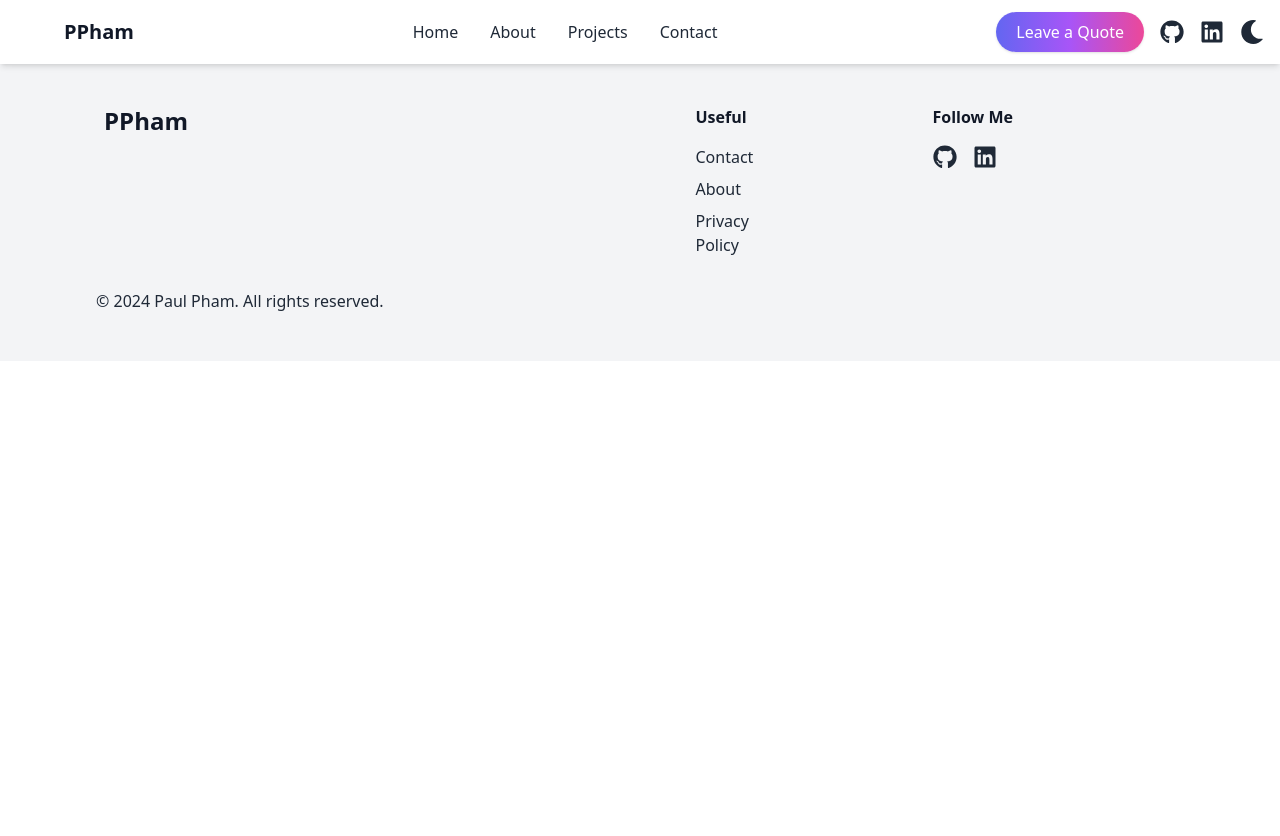
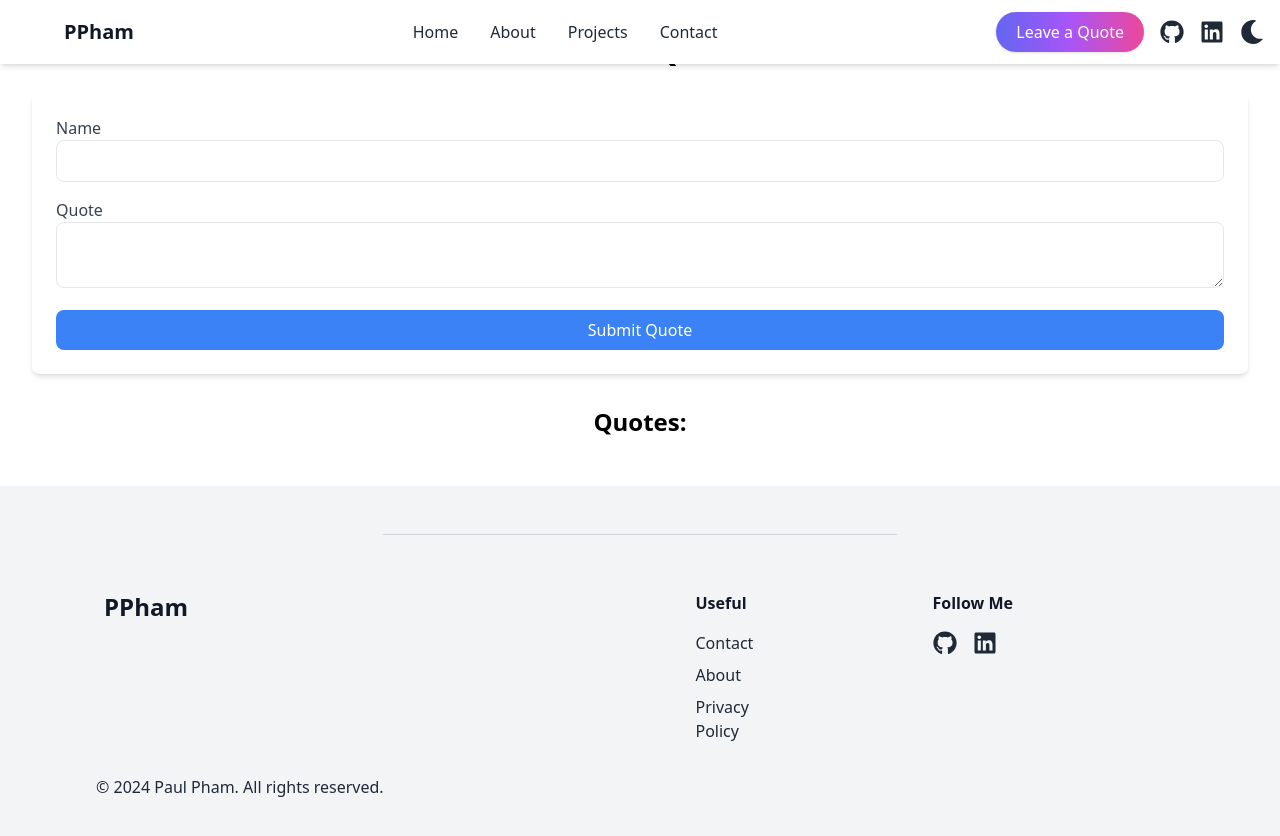
Before and after one commit to PaulP1406/Personal-portfolio, a React (Create React App) app in the folder client/: page /quotes in a window 1280 px wide. Shown: the top 836 px of the page. Before the commit the page ends 800 px from the top, so only its background shows below. Built offline with nearby package versions, Linux system fonts and the light colour scheme.

Commit message:
Updated home links, added add a quote page

```diff
--- a/client/src/App.js
+++ b/client/src/App.js
@@ -5,6 +5,7 @@ import Home from './Pages/Home';
 import About from './Pages/About';
 import Contact from './Pages/Contact';
 import Project from './Pages/Project';
+import LeaveAQuote from './Pages/LeaveAQuote';
 
 import NavBar from './Components/NavBar';
 import Footer from './Components/Footer';
@@ -20,6 +21,7 @@ function App() {
           <Route path="/about" element={<About />} />
           <Route path="/contact" element={<Contact />} />
           <Route path="/projects" element={<Project />} />
+          <Route path="/quotes" element={<LeaveAQuote />} />
         </Routes>
         <Footer />
       </div>
--- a/client/src/Pages/Home.js
+++ b/client/src/Pages/Home.js
@@ -35,12 +35,12 @@ const Home = () => {
             <div className="flex flex-col items-center space-y-4 sm:flex-row sm:space-x-4 sm:space-y-0 sm:justify-center lg:justify-start pt-2">
               <a
                 href="https://drive.google.com/your-resume-link"
-                className="bg-gradient-to-r from-rose-500 to-amber-600 dark:from-rose-500 dark:to-amber-600 text-white px-6 py-3 rounded-full shadow transition duration-300 ease-in-out hover:bg-gradient-to-r hover:from-fuchsia-600 hover:to-pink-600 dark:hover:bg-gradient-to-r dark:hover:from-fuchsia-600 dark:hover:to-pink-600">
+                className="bg-gradient-to-r from-rose-500 to-amber-600 dark:from-rose-500 dark:to-amber-600 text-white px-6 py-3 rounded-full shadow transition duration-300 ease-in-out hover:bg-gradient-to-r hover:from-fuchsia-600 hover:to-pink-600 dark:hover:bg-gradient-to-r dark:hover:from-fuchsia-600 dark:hover:to-pink-600 transition-transform duration-300 hover:scale-105">
                 View Resume
               </a>
               <a
                 href="/quotes"
-                className="bg-gradient-to-r from-indigo-500 via-purple-500 to-pink-500 dark:from-indigo-700 dark:via-purple-700 dark:to-pink-700 text-white px-6 py-3 rounded-full shadow transition duration-300 ease-in-out hover:bg-gradient-to-r hover:from-cyan-400 hover:to-blue-400 dark:hover:bg-gradient-to-r dark:hover:from-emerald-400 dark:hover:to-cyan-400"
+                className="bg-gradient-to-r from-indigo-500 via-purple-500 to-pink-500 dark:from-indigo-700 dark:via-purple-700 dark:to-pink-700 text-white px-6 py-3 rounded-full shadow transition duration-300 ease-in-out hover:bg-gradient-to-r transition-transform duration-300 hover:scale-105 transform dark:hover:bg-gradient-to-r"
                 style={{ backgroundSize: '200% 200%', backgroundPosition: 'left center' }}
                 onMouseEnter={(e) => e.currentTarget.style.backgroundPosition = 'right center'}
                 onMouseLeave={(e) => e.currentTarget.style.backgroundPosition = 'left center'}>
--- /dev/null
+++ b/client/src/Pages/LeaveAQuote.js
@@ -0,0 +1,72 @@
+import React, { useState } from 'react';
+
+const LeaveAQuote = () => {
+    const [formData, setFormData] = useState({ name: '', quote: '' });
+    const [quotes, setQuotes] = useState([]);
+    const [error, setError] = useState('');
+
+    // Handle Input Changes
+    const handleChange = (e) => {
+        setFormData({ ...formData, [e.target.name]: e.target.value });
+    };
+
+    // Handle Form Submission
+    const handleSubmit = (e) => {
+        e.preventDefault();
+        if (!formData.name || !formData.quote) {
+            setError('Both fields are required');
+            return;
+        }
+        setQuotes([...quotes, formData]);  // Add new quote to the list
+        setFormData({ name: '', quote: '' });  // Reset the form
+        setError('');
+    };
+
+    return (
+        <div className="container mx-auto p-8">
+            <h1 className="text-3xl font-bold mb-6 text-center">Leave a Quote</h1>
+
+            {/* Form */}
+            <form onSubmit={handleSubmit} className="bg-white shadow-md rounded-lg p-6 mb-8">
+                <div className="mb-4">
+                    <label className="block text-gray-700">Name</label>
+                    <input
+                        type="text"
+                        name="name"
+                        value={formData.name}
+                        onChange={handleChange}
+                        className="w-full p-2 border rounded-lg"
+                        required
+                    />
+                </div>
+                <div className="mb-4">
+                    <label className="block text-gray-700">Quote</label>
+                    <textarea
+                        name="quote"
+                        value={formData.quote}
+                        onChange={handleChange}
+                        className="w-full p-2 border rounded-lg"
+                        required
+                    ></textarea>
+                </div>
+                {error && <p className="text-red-500">{error}</p>}
+                <button type="submit" className="w-full bg-blue-500 text-white p-2 rounded-lg">
+                    Submit Quote
+                </button>
+            </form>
+
+            {/* Display Quotes */}
+            <h2 className="text-2xl font-bold mb-4 text-center">Quotes:</h2>
+            <ul className="space-y-4">
+                {quotes.map((quote, index) => (
+                    <li key={index} className="bg-gray-100 p-4 rounded-lg shadow-md">
+                        <p className="text-gray-800 font-semibold">"{quote.quote}"</p>
+                        <p className="text-gray-600 text-sm">- {quote.name}</p>
+                    </li>
+                ))}
+            </ul>
+        </div>
+    );
+};
+
+export default LeaveAQuote;
--- a/client/src/Pages/Project.js
+++ b/client/src/Pages/Project.js
@@ -79,7 +79,7 @@ const Projects = () => {
                         githubLink="https://github.com/your-repo/web-application"
                     />
                 </div>
-                <div className="text-center mt-12 col-start-5">
+                <div className="text-center mt-12 lg:col-start-5">
                 <a href="/contact" className="text-lg font-bold text-gray-600 dark:text-gray-400 group">
                     <span className="bg-gradient-to-r from-indigo-500 via-purple-500 to-pink-500 bg-clip-text text-transparent">
                         Connect with me
```
